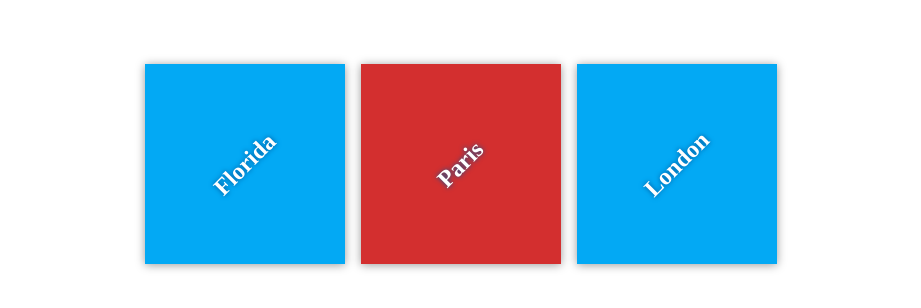
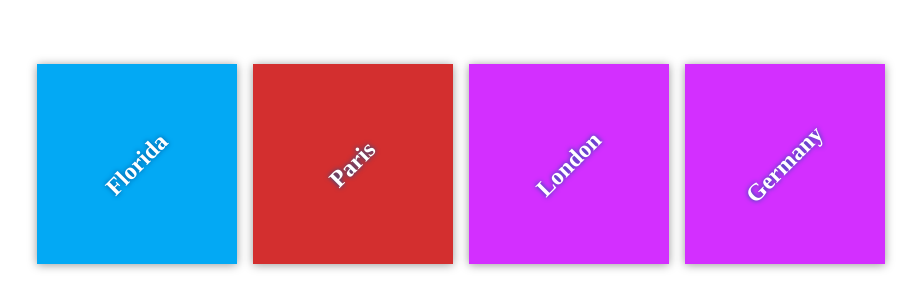
Before and after one commit to Ananya-Gore/my-travel-plans, a plain HTML site: page index.html in a window 1280 px wide. Shown: the part 236-544 px from the top of the page, without its empty margins (179-1100 px from the left). Drawn offline with Linux system fonts and the light colour scheme.

Commit message:
Add destination Germany

```diff
--- a/css/app.css
+++ b/css/app.css
@@ -58,3 +58,11 @@ h2 {
 #paris {
     background-color: #d32f2f;
 }
+
+#london {
+    background-color: #d32fff;
+}
+
+#germany {
+    background-color: #d33a2f;
+}
--- a/index.html
+++ b/index.html
@@ -21,6 +21,10 @@
             <div class="destination" id="london">
                 <h2>London</h2>
             </div>
+
+            <div class="destination" id="london">
+                <h2>Germany</h2>
+            </div>
         </div>
     </div>
 
```
